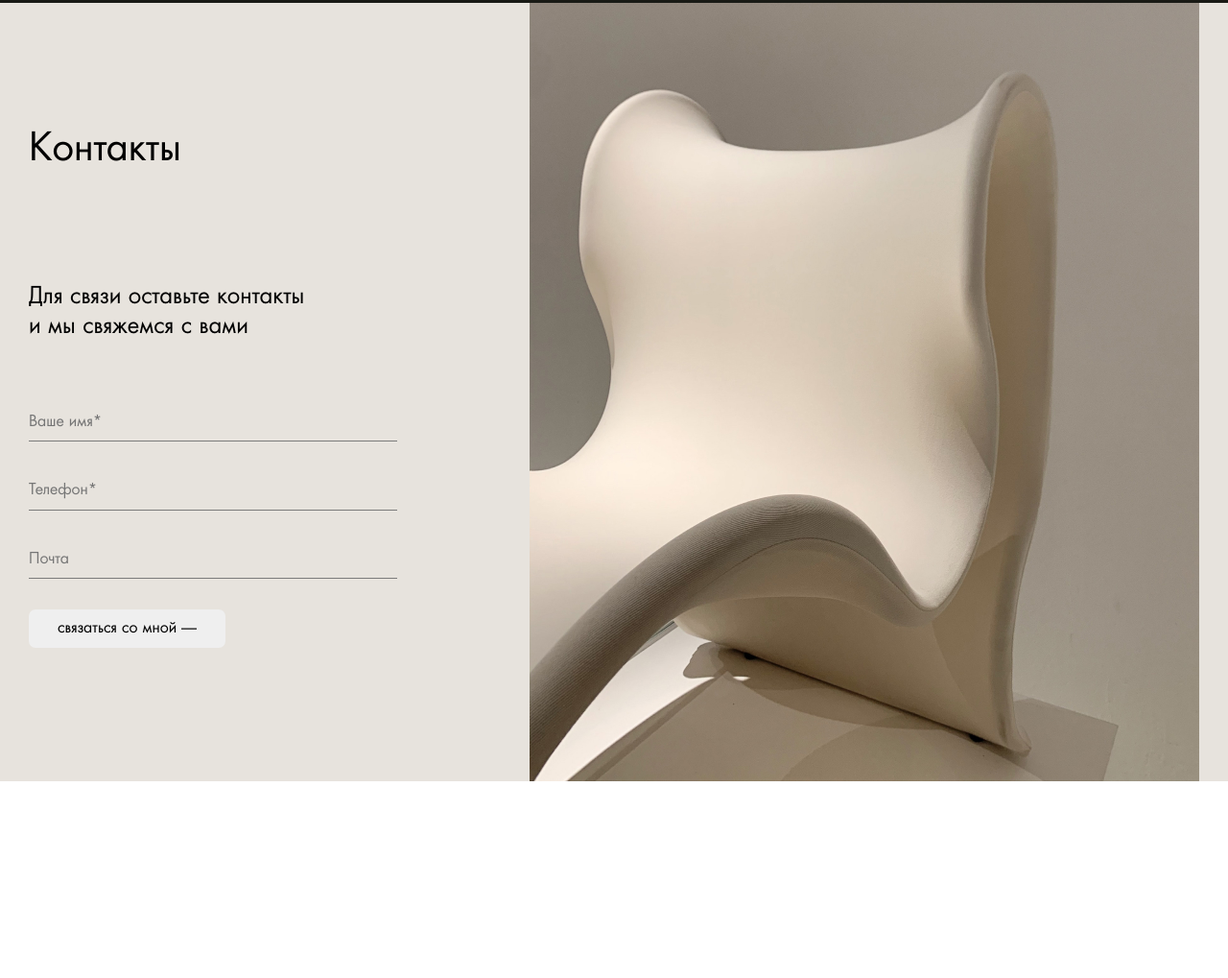
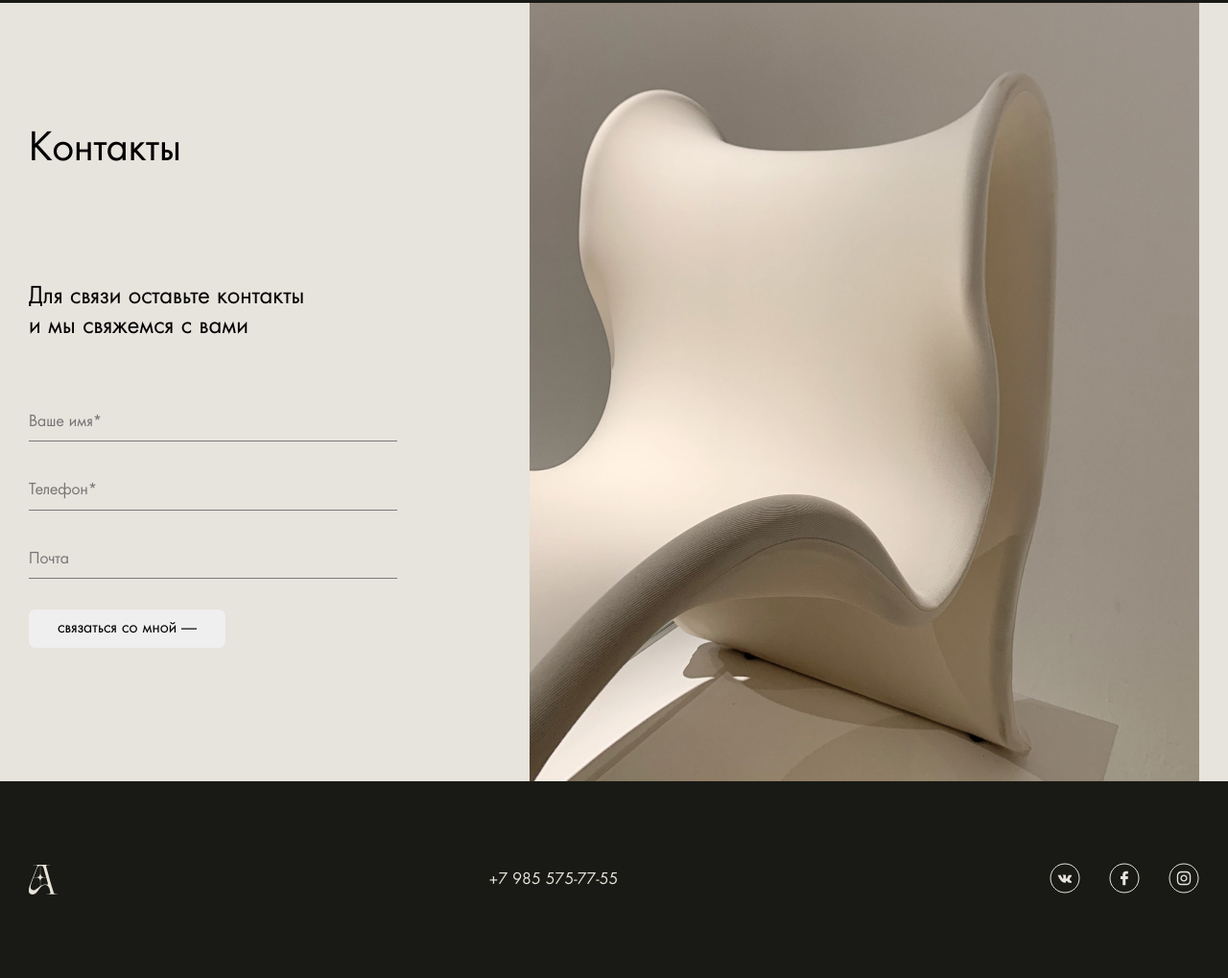
Before and after one commit to rmnv-s/Aveji, a website: page src/index.html in a window 1280 px wide. Shown: the part 4314-5333 px from the top of the page at 96% size. Before the commit the page ends 5128 px from the top, so only its background shows below. Drawn offline with Linux system fonts and the light colour scheme.

Commit message:
feat: footer

```diff
--- a/src/index.html
+++ b/src/index.html
@@ -201,6 +201,26 @@
 			</div>
 		</section>
 
+		<footer class="footer">
+			<div class="footer__inner wrapper">
+				<img class="footer__logo" src="./img/Logo.svg" alt="logo">
+				<a class="footer__phone-number" href=”tel:+7(985)5757755”> +7 985 575-77-55</a>
+
+				<ul class="social">
+					<li class="social__icon">
+						<a href="https://vk.com/" class="social__icon-link"> <img src="./img/vk-icon.svg" alt="vk icon"> </a>
+					</li>
+					<li class="social__icon">
+						<a href="https://www.facebook.com/" class="social__icon-link"> <img src="./img/facebook-icon.svg" alt="facebook icon"> </a>
+					</li>
+					<li class="social__icon">
+						<a href="https://www.instagram.com/" class="social__icon-link"> <img src="./img/instagram-icon.svg" alt="instagram icon"> </a>
+					</li>
+				</ul>
+
+			</div>
+		</footer>
+
 	</main>
 	<script src="./js/script.js"></script>
 </body>
--- /dev/null
+++ b/src/scss/blocks/footer/_footer.scss
@@ -0,0 +1,19 @@
+@use 'helpers/color' as *;
+
+.footer {
+  background-color: $main-black;
+  padding: 8.5rem 0;
+
+  &__inner {
+    display: flex;
+    justify-content: space-between;
+    align-items: center;
+  }
+
+  &__phone-number {
+    color: $font-light;
+    text-decoration: none;
+    font-size: 1.6rem;
+    line-height: 2.1rem;
+  }
+}
--- /dev/null
+++ b/src/scss/blocks/footer/_social.scss
@@ -0,0 +1,19 @@
+.social {
+  padding: 0;
+  display: flex;
+
+  &__icon {
+    list-style-type: none;
+
+    &:not(:last-child) {
+      margin-right: 3rem;
+    }
+  }
+
+  &__icon-link {
+    transition: all 0.3s ease-out;
+    &:hover {
+      opacity: 0.5;
+    }
+  }
+}
--- a/src/scss/frameworks.scss
+++ b/src/scss/frameworks.scss
@@ -25,3 +25,6 @@
 @forward 'blocks/comments/_comments.scss';
 
 @forward 'blocks/contact/_contact.scss';
+
+@forward 'blocks/footer/_footer.scss';
+@forward 'blocks/footer/_social.scss';
```
Also changed, not shown: src/css/main.min.css, src/img/facebook-icon.svg (added), src/img/instagram-icon.svg (added), src/img/vk-icon.svg (added).
